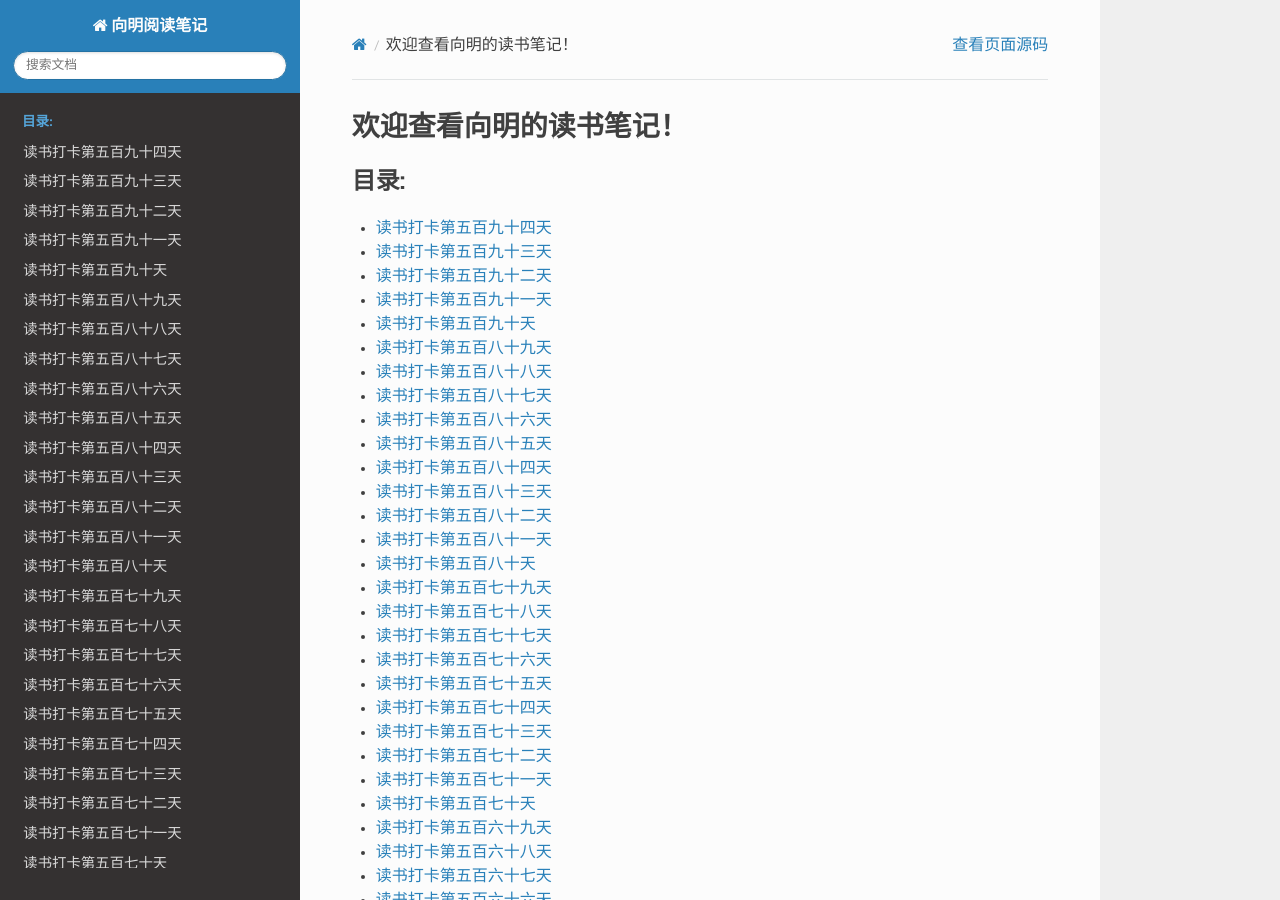
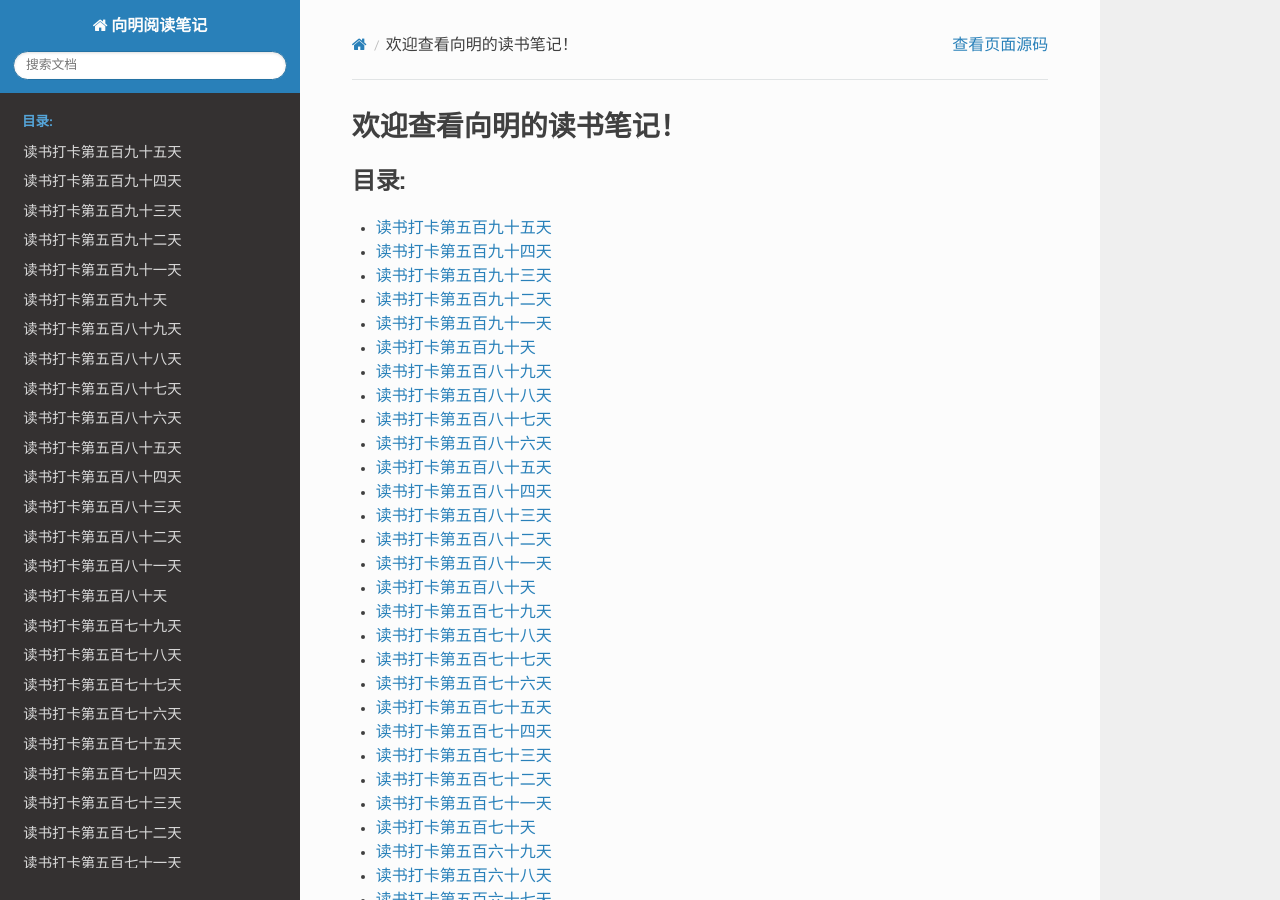
Before and after one commit to xiangming1975/reading, a Sphinx documentation site: the page built from source/index.rst, in a window 1280 px wide and 900 px high. Built offline with Sphinx 7.4.7 and the Read the Docs theme 2.0.0, drawn with Linux system fonts in a browser that asks for light colours.

Commit message:
自动提交时间: 2022-06-21T22:00:03,128364358+08:00

```diff
--- /dev/null
+++ b/source/2022-06-20.md
@@ -0,0 +1,3 @@
+# 读书打卡第五百九十五天
+## 《亲密行为》（六）
+### 第四章 社交亲密行为
```
Also changed, not shown: source/2022-06-19.md (+3 -1 lines).
